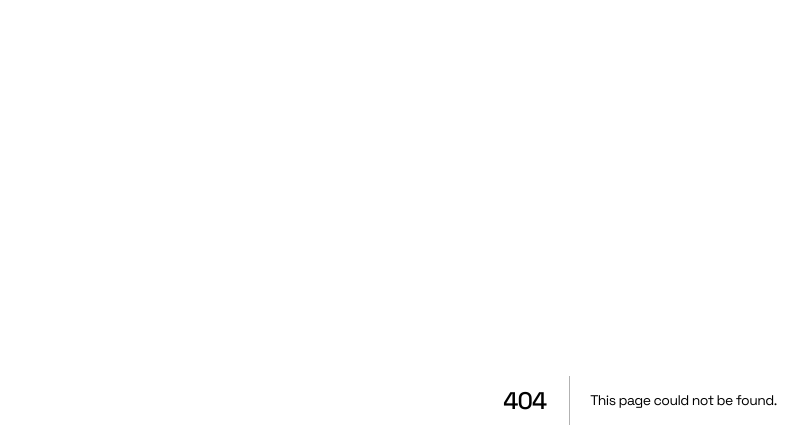
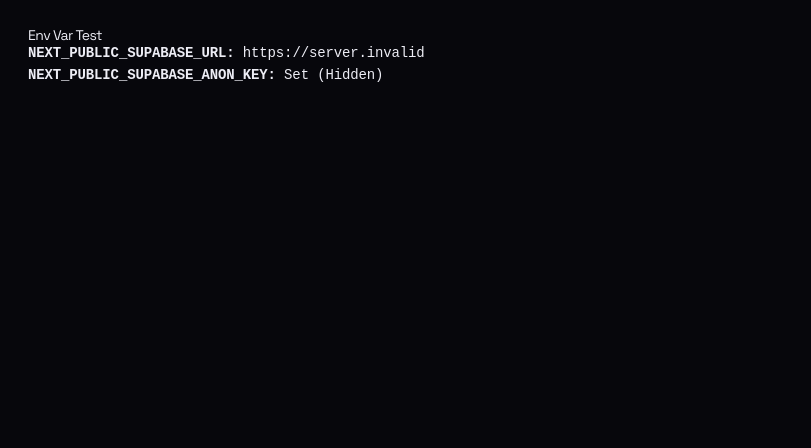
Before and after one commit to kmish9685/Edu_Pulse, a Next.js app: page /envtest in a window 1280 px wide. Before the commit this address had no page. Shown: the top 448 px of the page, without its empty margins (0-811 px from the left). Built offline with nearby package versions, Linux system fonts and the light colour scheme; no server answers.

Commit message:
Add env test page

```diff
--- /dev/null
+++ b/app/envtest/page.tsx
@@ -0,0 +1,9 @@
+export default function EnvTest() {
+    return (
+        <div style={{ padding: '2rem', fontFamily: 'monospace' }}>
+            <h1>Env Var Test</h1>
+            <p><strong>NEXT_PUBLIC_SUPABASE_URL:</strong> {process.env.NEXT_PUBLIC_SUPABASE_URL || 'UNDEFINED'}</p>
+            <p><strong>NEXT_PUBLIC_SUPABASE_ANON_KEY:</strong> {process.env.NEXT_PUBLIC_SUPABASE_ANON_KEY ? 'Set (Hidden)' : 'UNDEFINED'}</p>
+        </div>
+    )
+}
```
